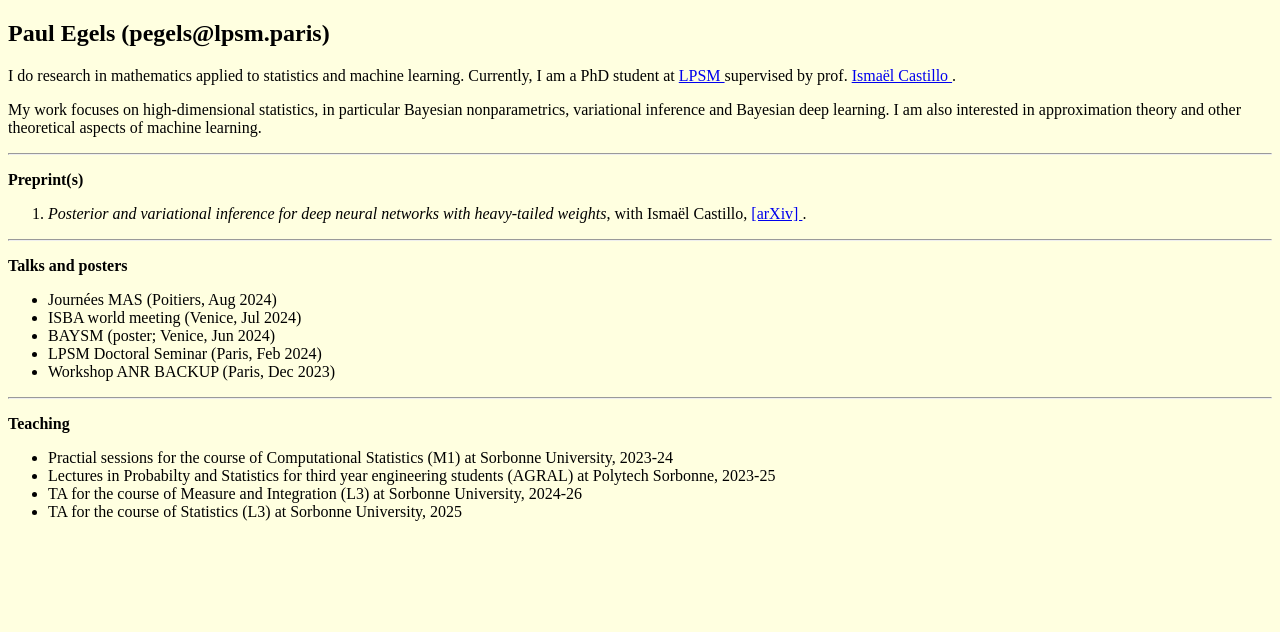
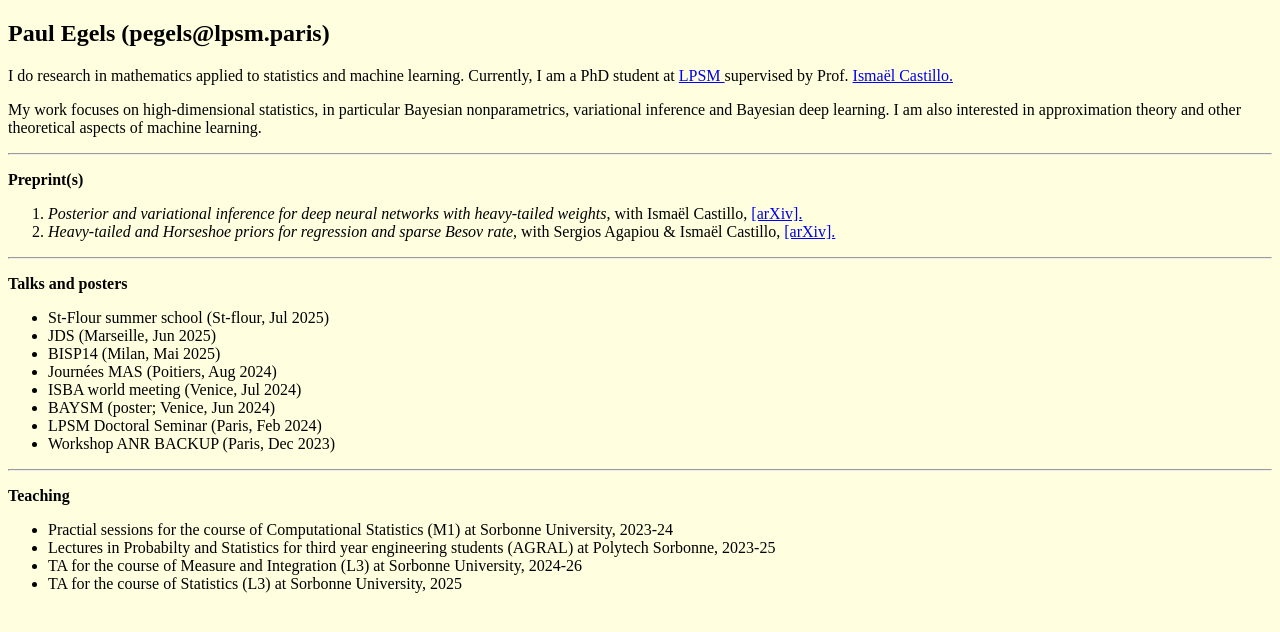
Before and after one commit to paulegels/paulegels.github.io, a plain HTML site: page index.html in a window 1280 px wide. Drawn offline with Linux system fonts and the light colour scheme.

Commit message:
Update index.html

```diff
--- a/index.html
+++ b/index.html
@@ -10,8 +10,8 @@
 <h2> Paul Egels (pegels@lpsm.paris) </h2>
 
 <p>
-I do research in mathematics applied to statistics and machine learning. Currently, I am a PhD student at <a href="https://www.lpsm.paris/"> LPSM </a> supervised by prof.
-<a href="https://perso.lpsm.paris/~castillo/"> Ismaël Castillo </a>.
+I do research in mathematics applied to statistics and machine learning. Currently, I am a PhD student at <a href="https://www.lpsm.paris/"> LPSM </a> supervised by Prof.
+<a href="https://perso.lpsm.paris/~castillo/"> Ismaël Castillo. </a>
 </p>
 
 <p>
@@ -24,14 +24,12 @@ My work focuses on high-dimensional statistics, in particular Bayesian nonparame
 <ol>
 
 <li>
-<i> Posterior and variational inference for deep neural networks with heavy-tailed weights</i>, with Ismaël Castillo, <a href="https://arxiv.org/abs/2406.03369"> [arXiv] </a>.
+<i> Posterior and variational inference for deep neural networks with heavy-tailed weights</i>, with Ismaël Castillo, <a href="https://arxiv.org/abs/2406.03369"> [arXiv]. </a>
 </li>
 
-<!--
 <li>
-#<i> Heavy-tailed and Horseshoe priors for regression and sparse Besov rate</i>, with Sergios Agapiou & Ismaël Castillo, manuscript in preparation.
+<i> Heavy-tailed and Horseshoe priors for regression and sparse Besov rate</i>, with Sergios Agapiou & Ismaël Castillo, <a href="https://arxiv.org/abs/2505.15543"> [arXiv]. </a>
 </li>
--->
 
 </ol>
 </p>
@@ -40,6 +38,18 @@ My work focuses on high-dimensional statistics, in particular Bayesian nonparame
 <p>
 <b> Talks and posters </b>
 <ul>
+
+<li>
+St-Flour summer school (St-flour, Jul 2025)
+</li>
+
+<li>
+JDS (Marseille, Jun 2025)
+</li>
+
+<li>
+BISP14 (Milan, Mai 2025)
+</li>
 
 <li>
 Journées MAS (Poitiers, Aug 2024)
```
